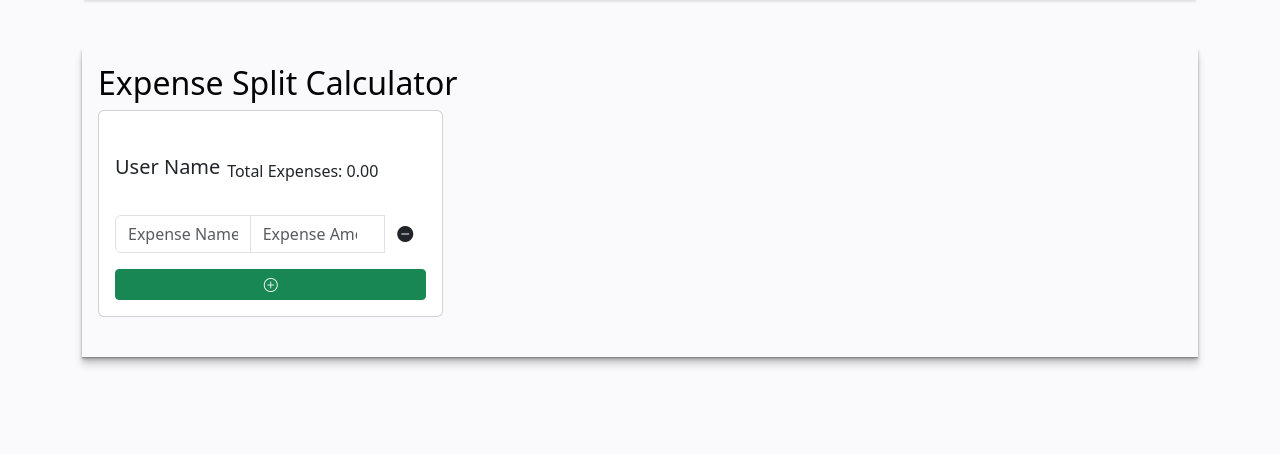
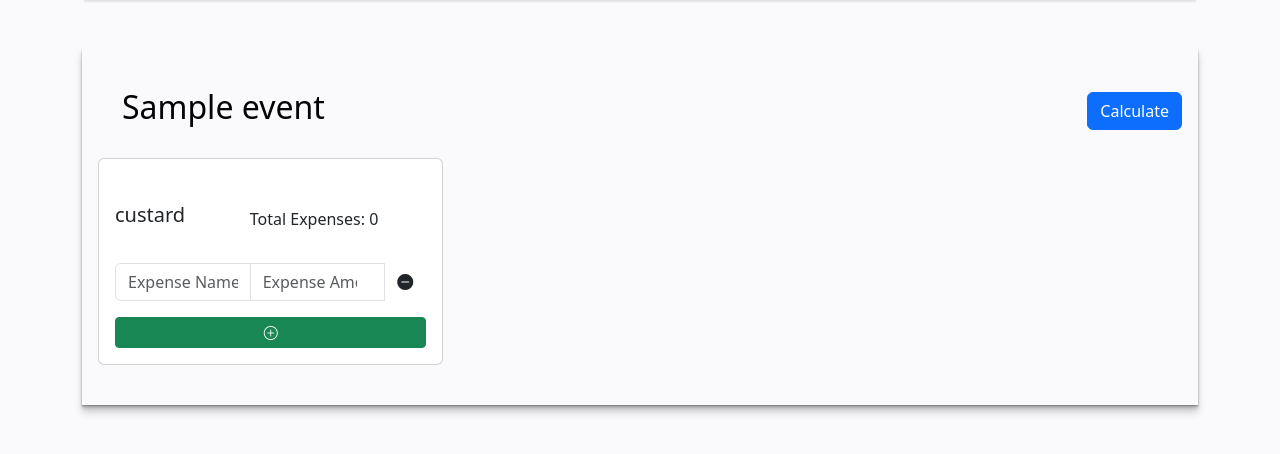
Before and after one commit to sbojorge/Bill_splitting_0124Hackathon, a Django app: template templates/expenseCalculatePage.html in a window 1280 px wide. Shown: the part 65-519 px from the top of the page. Run offline with Django 3.2, Linux system fonts and the light colour scheme; the template is opened without the code that fills it: values that come from a table or form of the project are taken from there, others are empty; data comes from the database, SQL or seed files in the repository; tables that the repository leaves empty hold one stand-in row (values such as "Sample post"); some libraries are stand-ins or nearby versions.

Commit message:
Fix add Muzdha code for expense calculation

```diff
--- a/main/urls.py
+++ b/main/urls.py
@@ -1,8 +1,10 @@
 from django.urls import path
-from .views import HomeView, EventView, DisplayEvent
+from .views import HomeView, EventView, DisplayEvent, ExpenseView
 
 urlpatterns = [
     path('', HomeView.as_view(), name='home'),
     path('event/', EventView.as_view(), name='new_event'),
     path('index/',DisplayEvent.as_view(), name='index'),
+    path('expense/<int:event_id>/', ExpenseView.as_view(), name='expenseCalculatePage'),
+
 ]
--- a/templates/expenseCalculatePage.html
+++ b/templates/expenseCalculatePage.html
@@ -7,44 +7,32 @@
       box-shadow: 0 1px 1px rgba(0,0,0,0.15), 0 2px 2px rgba(0,0,0,0.15), 0 4px 4px rgba(0,0,0,0.15), 0 8px 8px rgba(0,0,0,0.15);
     "
   >
-    <h2>Expense Split Calculator</h2>
+
+  <!-- <form method="post" >
+    {% csrf_token %} -->
+    <div class="d-flex justify-content-between align-items-center">
+        <h2 class="p-4">{{ event.title }}</h2>
+        <div>
+            <button type="submit" id="ExpenseButton" class="btn btn-primary">Calculate</button>
+        </div>
+    </div>
 
     <!-- User Expense Containers -->
-    <div id="userExpensesContainer" class="row"></div>
-  </div>
-
-{% endblock %}
-
-{% block script %}
-<script>
-
-// <!-- Manually call the addUserExpenseContainer function after the DOM is fully loaded -->
-    document.addEventListener('DOMContentLoaded', function() {
-      addUserExpenseContainer();
-    });
-
-
- // Function to add User Expense Container
-    function addUserExpenseContainer() {
-        // Unique ID for each container
-        var containerId = 'userContainer_' + new Date().getTime();
-
-        // Generate a random color for the container background
-        var randomColor = getRandomColor();
-
-        // User Expense Container HTML
-        var containerHTML = `
-        <div id="${containerId}" class="col-md-4 col-sm-6 mb-4" >
+    <div id="userExpensesContainer" class="row">
+        {% for participant in participants %}
+        {% with containerId='userContainer_'|add:participant.user.username %}
+            <div id="{{ containerId }}" class="col-md-4 col-sm-6 mb-4 box">
             <div class="card">
-            <div class="card-body" >
+                <div class="card-body">
                 <!-- Total Expenses -->
                 <div class="d-flex justify-content-between align-items-center mt-3">
                     <span>
-                    <h5 class="card-title">User Name</h5>
+                    <h5 class="card-title">{{ participant.user.username }}</h5>
                     </span>
                     <span class="me-5">
                     <p class="mt-3 total-exp">Total Expenses:
-                        <span id="${containerId}_total">0</span></p>
+                        <span id="{{ containerId }}_total">0</span>
+                    </p>
                     </span>
                 </div>
 
@@ -54,7 +42,8 @@
                     <div class="expense-entry mb-3">
                     <div class="input-group">
                         <input type="text" class="form-control" placeholder="Expense Name">
-                    <input type="number" class="form-control expense-amount" placeholder="Expense Amount">
+                        <input type="number" class="form-control expense-amount" placeholder="Expense Amount"
+                        oninput="calculateTotalExpenses(this.closest('.card-body'))">
                         <button class="btn">
                         <i class="bi bi-dash-circle-fill"
                             onclick="removeExpenseEntry(this)"
@@ -68,43 +57,25 @@
 
                 <!-- Add Expense Button -->
                 <div class="d-grid gap-2">
-                <button class=" btn btn-success btn-sm" onclick="addExpenseEntry('${containerId}')">
+                    <button class=" btn btn-success btn-sm" onclick="addExpenseEntry('{{ containerId }}')">
                     <i class="bi bi-plus-circle"></i>
                     </button>
                 </div>
                 </div>
             </div>
             </div>
-        `;
+        {% endwith %}
+        {% endfor %}
+    </div>
 
-        // Append the container to the User Expenses Container
-        document.getElementById('userExpensesContainer').insertAdjacentHTML('beforeend', containerHTML);
+  <!-- </form> -->
+  </div>
 
-        // Add event listener for input changes to recalculate total expenses
-        var container = document.getElementById(containerId);
-        var expenseAmountInput = container.querySelector('.expense-amount');
-        expenseAmountInput.addEventListener('input', function () {
-            calculateTotalExpenses(container);
-        });
+{% endblock %}
 
-        // Trigger the input event manually for the initial input
-        var event = new Event('input', { bubbles: true });
-        expenseAmountInput.dispatchEvent(event);
+{% block script %}
 
-        // Recalculate total expenses
-        calculateTotalExpenses(container);
-    }
-
-
-    // Function to generate a random color
-    function getRandomColor() {
-        var letters = '0123456789ABCDEF';
-        var color = '#';
-        for (var i = 0; i < 6; i++) {
-        color += letters[Math.floor(Math.random() * 16)];
-        }
-        return color;
-    }
+<script>
 
     // Function to add Expense Entry
     function addExpenseEntry(containerId) {
@@ -124,6 +95,7 @@
                 </div>
             </div>
         `;
+
 
         // Append the expense entry to the specified container
         var container = document.getElementById(containerId).getElementsByClassName('expense-entries')[0];
@@ -170,10 +142,13 @@
 
         // Subtract the removed expense amount
         total -= removedAmount;
+        console.log('total', total)
+        console.log('removedAmount', removedAmount)
 
         // Update the total in the container
         container.querySelector('.card-body p span').innerText = total.toFixed(2);
     }
 
 </script>
+
 {% endblock %}
```
Also changed, not shown: main/views.py (+62 -2 lines). Lines whose indentation alone changed are shown as unchanged.
